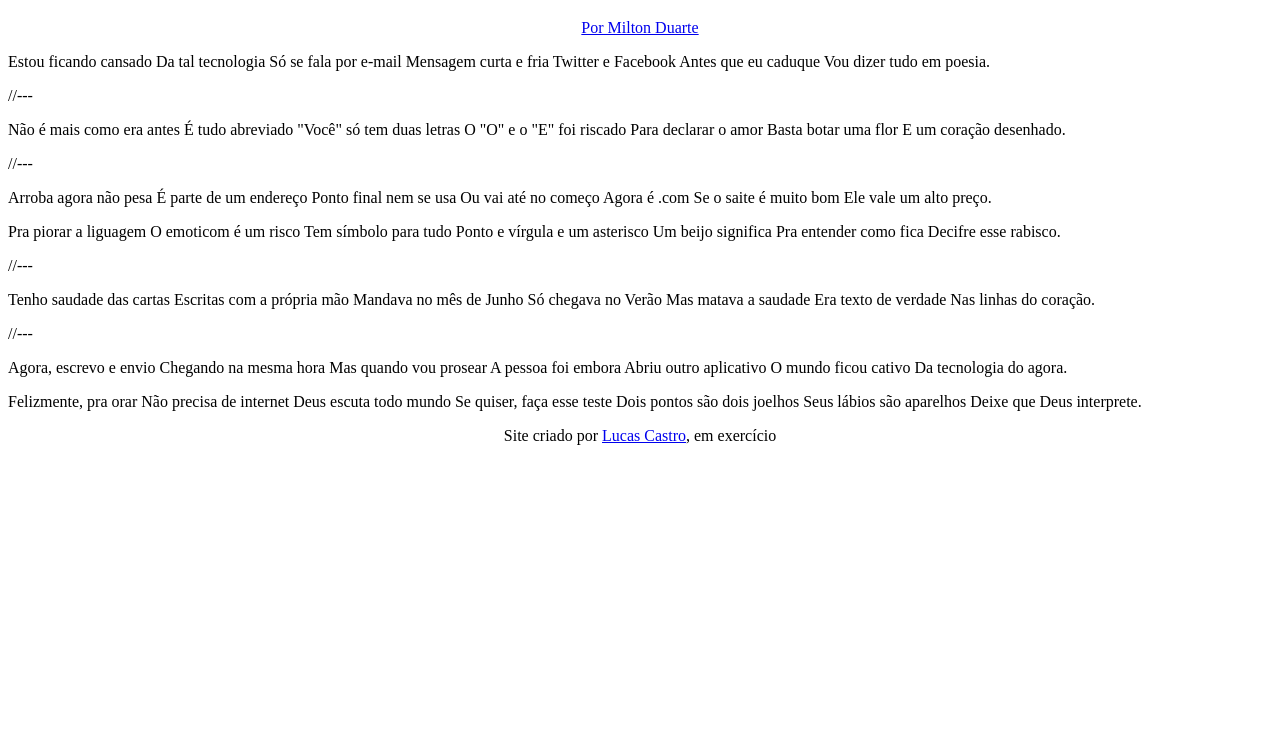
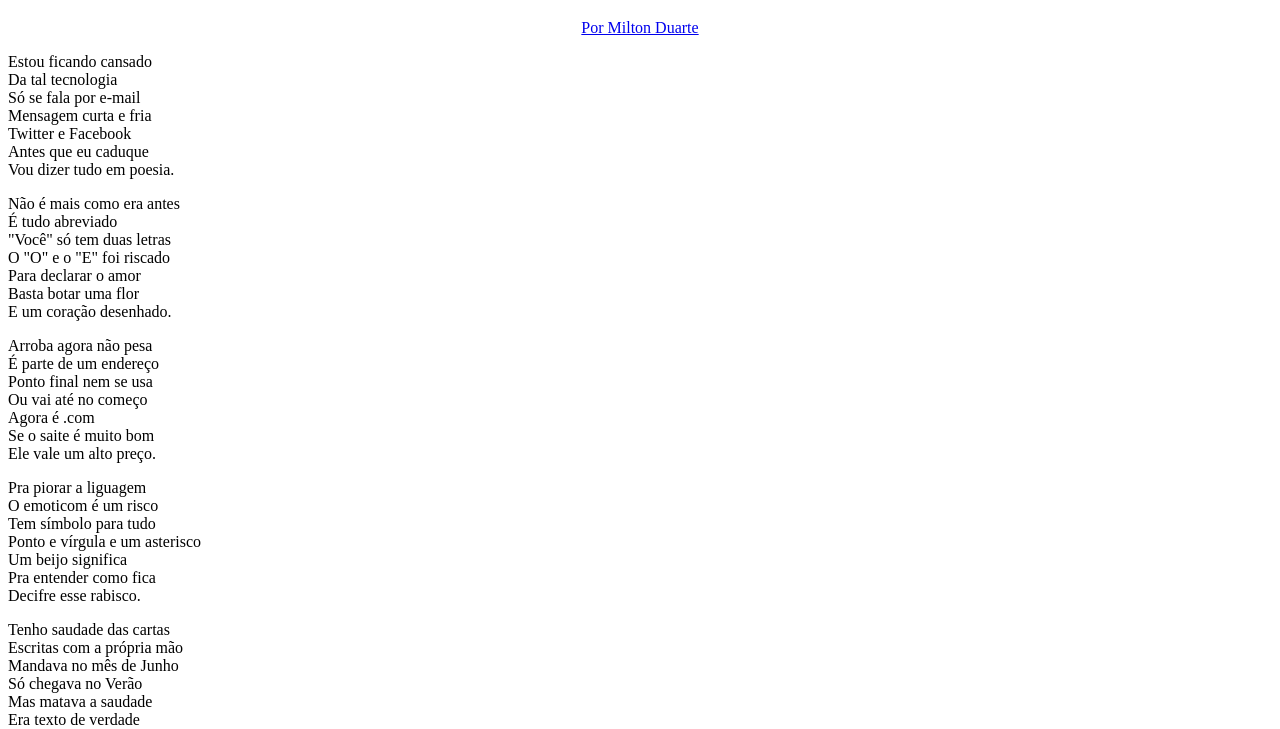
Before and after one commit to lucasinf157/html-css, a plain HTML site: page exercicios/desafio0312/index.html in a window 1280 px wide. Shown: the part 61-790 px from the top of the page. Drawn offline with Linux system fonts and the light colour scheme.

Commit message:
commit de exercicio

```diff
--- /dev/null
+++ b/exercicios/desafio0312/estilo/style.css
@@ -0,0 +1,13 @@
+@charset "UTF-8";
+header h1
+{
+    text-align: center;
+}
+#p1
+{
+    text-align: center;
+}
+footer
+{
+    text-align: center;
+}
--- a/exercicios/desafio0312/index.html
+++ b/exercicios/desafio0312/index.html
@@ -4,22 +4,8 @@
     <meta charset="UTF-8">
     <meta name="viewport" content="width=device-width, initial-scale=1.0">
     <title>Cordel Moderno</title>
-    <style></style>
+    <link rel="stylesheet" href="estilo/style.css">
 </head>
-<style>
-    header h1
-    {
-        text-align: center;
-    }
-    #p1
-    {
-        text-align: center;
-    }
-    footer
-    {
-        text-align: center;
-    }
-</style>
 <body>
 
 <header>
@@ -27,83 +13,87 @@
     <p id="p1"><a href="https://www.recantodasletras.com.br/poesias/3186743" target="_blank">Por Milton Duarte</a></p>
 </header>
 
+<section>
+    Estou ficando cansado <br>
+    Da tal tecnologia <br>
+    Só se fala por e-mail <br>
+    Mensagem curta e fria <br>
+    Twitter e Facebook <br>
+    Antes que eu caduque <br>
+    Vou dizer tudo em poesia.
+</section>
+
+<section>
     <p>
-    Estou ficando cansado
-    Da tal tecnologia
-    Só se fala por e-mail
-    Mensagem curta e fria
-    Twitter e Facebook
-    Antes que eu caduque
-    Vou dizer tudo em poesia.
-</p>
-
-//---
-
-<p>
-    Não é mais como era antes
-    É tudo abreviado
-    "Você" só tem duas letras
-    O "O" e o "E" foi riscado
-    Para declarar o amor
-    Basta botar uma flor
+        Não é mais como era antes <br>
+        É tudo abreviado <br>
+        "Você" só tem duas letras <br>
+        O "O" e o "E" foi riscado <br>
+        Para declarar o amor <br>
+        Basta botar uma flor <br>
         E um coração desenhado.
     </p>
+</section>
 
-//---
-
+<section>
     <p>
-    Arroba agora não pesa
-    É parte de um endereço
-    Ponto final nem se usa
-    Ou vai até no começo
-    Agora é .com
-    Se o saite é muito bom
+        Arroba agora não pesa <br>
+        É parte de um endereço <br>
+        Ponto final nem se usa <br>
+        Ou vai até no começo <br>
+        Agora é .com <br>
+        Se o saite é muito bom <br>
         Ele vale um alto preço.
     </p>
 
     <p>
-    Pra piorar a liguagem
-    O emoticom é um risco
-    Tem símbolo para tudo
-    Ponto e vírgula e um asterisco
-    Um beijo significa
-    Pra entender como fica
+        Pra piorar a liguagem <br>
+        O emoticom é um risco <br>
+        Tem símbolo para tudo <br>
+        Ponto e vírgula e um asterisco <br>
+        Um beijo significa <br>
+        Pra entender como fica <br>
         Decifre esse rabisco.
     </p>
+</section>
 
-//---
-
+<section>
     <p>
-    Tenho saudade das cartas
-    Escritas com a própria mão
-    Mandava no mês de Junho
-    Só chegava no Verão
-    Mas matava a saudade
-    Era texto de verdade
+        Tenho saudade das cartas <br>
+        Escritas com a própria mão <br>
+        Mandava no mês de Junho <br>
+        Só chegava no Verão <br>
+        Mas matava a saudade <br>
+        Era texto de verdade <br>
         Nas linhas do coração.
     </p>
+</section>
 
-//---
 
+<section>
     <p>
-    Agora, escrevo e envio
-    Chegando na mesma hora
-    Mas quando vou prosear
-    A pessoa foi embora
-    Abriu outro aplicativo
-    O mundo ficou cativo
-    Da tecnologia do agora.
+        Agora, escrevo e envio <br>
+        Chegando na mesma hora <br>
+        Mas quando vou prosear <br>
+        A pessoa foi embora <br>
+        Abriu outro aplicativo <br>
+        O mundo ficou cativo <br>
+        Da tecnologia do agora. <br>
     </p>
 
     <p>
-    Felizmente, pra orar
-    Não precisa de internet
-    Deus escuta todo mundo
-    Se quiser, faça esse teste
-    Dois pontos são dois joelhos
-    Seus lábios são aparelhos
+        Felizmente, pra orar <br>
+        Não precisa de internet <br>
+        Deus escuta todo mundo <br>
+        Se quiser, faça esse teste <br>
+        Dois pontos são dois joelhos <br>
+        Seus lábios são aparelhos <br>
         Deixe que Deus interprete.
     </p>
+</section>
+
+<!--para copiar tags mais rápido ( alt e clicar no final de cada palavra)-->
+
     <footer>Site criado por <a href="https://github.com/lucasinf157">Lucas Castro</a>, em exercício</footer>
 </body>
 </html>
```
Lines whose indentation alone changed are shown as unchanged.
